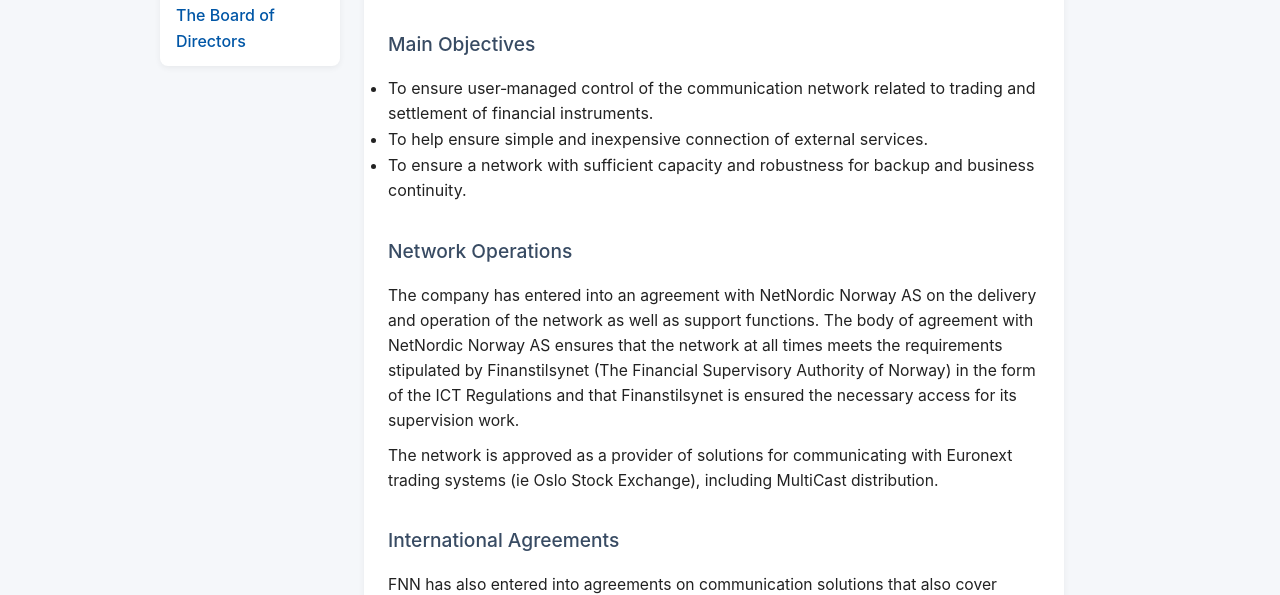
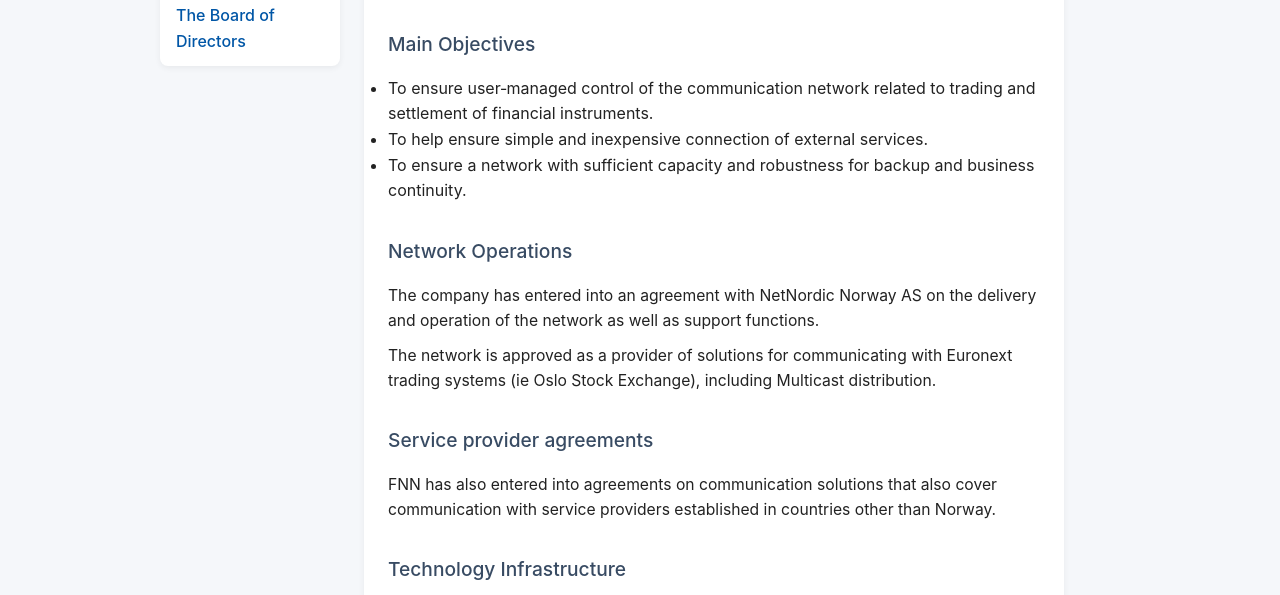
Before and after one commit to FinansNettNorge/website, a plain HTML site: page about-fnn.html in a window 1280 px wide. Shown: the part 219-814 px from the top of the page. Drawn offline with Linux system fonts and the light colour scheme.

Commit message:
Add files via upload

```diff
--- a/about-fnn.html
+++ b/about-fnn.html
@@ -49,14 +49,14 @@
 
         <h2>Network Operations</h2>
         <p>
-            The company has entered into an agreement with NetNordic Norway AS on the delivery and operation of the network as well as support functions. The body of agreement with NetNordic Norway AS ensures that the network at all times meets the requirements stipulated by Finanstilsynet (The Financial Supervisory Authority of Norway) in the form of the ICT Regulations and that Finanstilsynet is ensured the necessary access for its supervision work.
+            The company has entered into an agreement with NetNordic Norway AS on the delivery and operation of the network as well as support functions.
         </p>
 
         <p>
-            The network is approved as a provider of solutions for communicating with Euronext trading systems (ie Oslo Stock Exchange), including MultiCast distribution.
+            The network is approved as a provider of solutions for communicating with Euronext trading systems (ie Oslo Stock Exchange), including Multicast distribution.
         </p>
 
-        <h2>International Agreements</h2>
+        <h2>Service provider agreements</h2>
         <p>
             FNN has also entered into agreements on communication solutions that also cover communication with service providers established in countries other than Norway.
         </p>
```
Also changed, not shown: board.html (+2 -2 lines).
